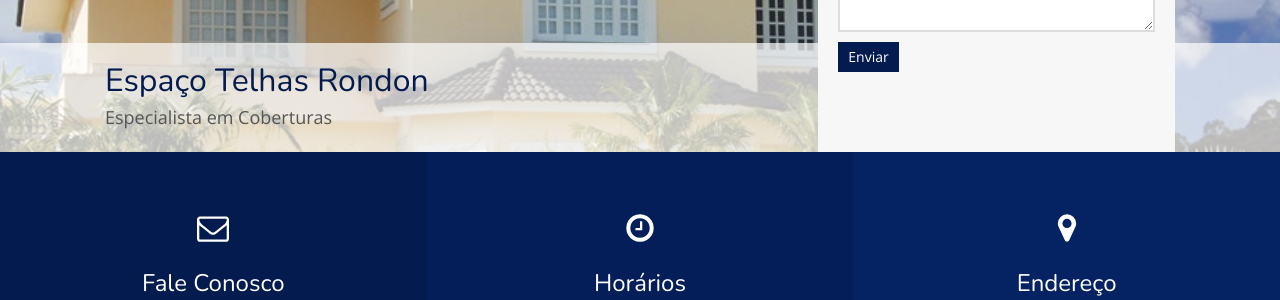
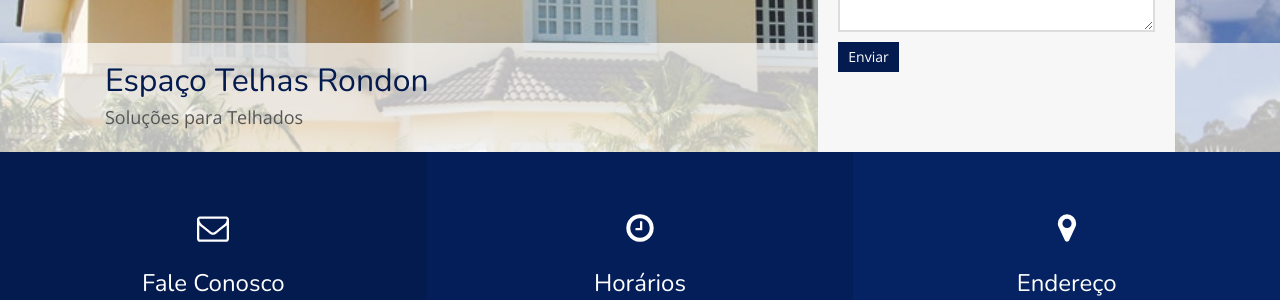
Before and after one commit to codenato/etr, a Jekyll site: the page built from index.html, in a window 1280 px wide and 900 px high. Shown: the part 394-694 px from the top of the window. Built offline with Jekyll 4.4.1, drawn with Linux system fonts in a browser that asks for light colours; nearby versions of some CDN libraries.

Commit message:
Updated '_config.yml' via CloudCannon

```diff
--- a/_config.yml
+++ b/_config.yml
@@ -9,7 +9,7 @@
 hero:
     hero_img: header-espacotelha.jpg
     hero_title: Espaço Telhas Rondon
-    hero_description: Especialista em Coberturas
+    hero_description: Soluções para Telhados
 
 # Contact form
 api_token: # Enter API token here
```
